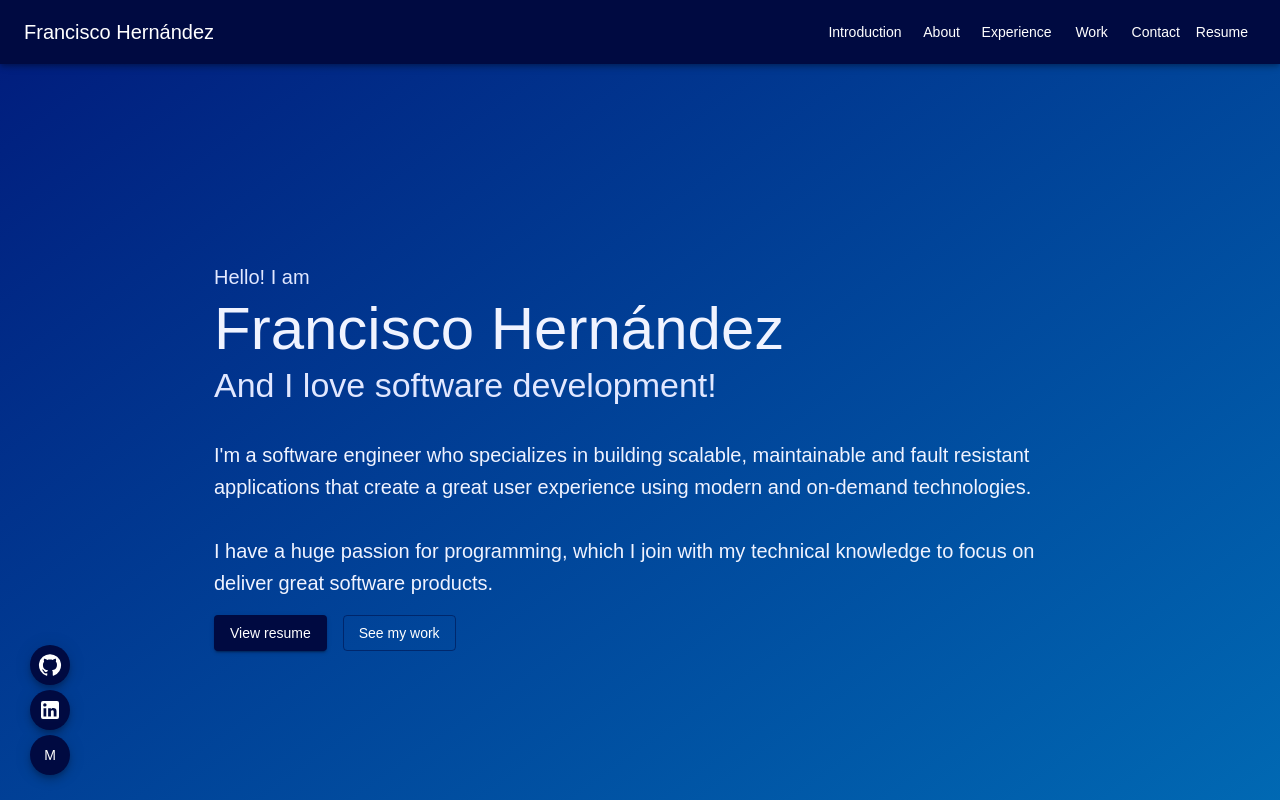
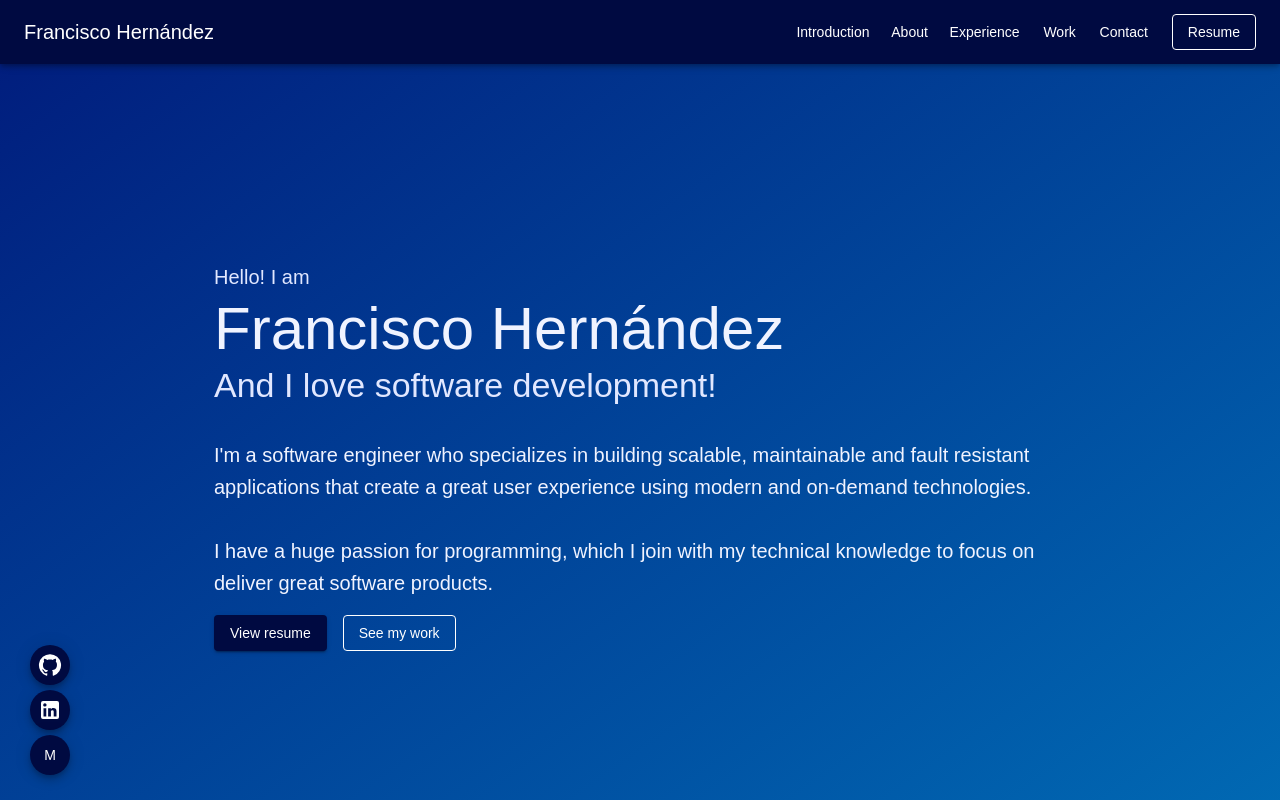
Before and after one commit to Eng-Francisco-Hernandez/portfolio, a React (Create React App) app: page / in a window 1280 px wide. Shown: the top 800 px of the page. Built offline with nearby package versions, Linux system fonts and the light colour scheme.

Commit message:
feat(final-adjustments): resume adjustments

```diff
--- a/src/components/introduction/Introduction.tsx
+++ b/src/components/introduction/Introduction.tsx
@@ -45,7 +45,10 @@ export default function Introduction(props: IntroductionProps) {
           View resume
         </Button>
         <AnchorLink href="#Work" offset={100}>
-          <Button variant="outlined" sx={{ color: "#fff" }}>
+          <Button
+            variant="outlined"
+            sx={{ color: "#fff", borderColor: "#fff" }}
+          >
             See my work
           </Button>
         </AnchorLink>
--- a/src/components/navbar/Navbar.tsx
+++ b/src/components/navbar/Navbar.tsx
@@ -41,6 +41,7 @@ const navItems = [
     href: "#Contact",
   },
 ];
+const personalResume = require("../../assets/files/personal_resume.pdf");
 
 export default function Navbar() {
   const [mobileOpen, setMobileOpen] = React.useState(false);
@@ -57,10 +58,15 @@ export default function Navbar() {
       <Divider />
       <List>
         {navItems.map((item, i) => (
-          <AnchorLink href={item.href} key={i} offset={100} style={{
-            textDecoration: "none",
-            color: "#fff"
-          }}>
+          <AnchorLink
+            href={item.href}
+            key={i}
+            offset={100}
+            style={{
+              textDecoration: "none",
+              color: "#fff",
+            }}
+          >
             <ListItem disablePadding>
               <ListItemButton sx={{ textAlign: "center" }}>
                 <ListItemText primary={item.title} />
@@ -68,6 +74,15 @@ export default function Navbar() {
             </ListItem>
           </AnchorLink>
         ))}
+        <ListItem disablePadding>
+          <ListItemButton
+            href={personalResume}
+            target="_blank"
+            sx={{ textAlign: "center" }}
+          >
+            <ListItemText primary="Resume" />
+          </ListItemButton>
+        </ListItem>
       </List>
       <div className="drawer-social-network-items-container">
         {socialNetworkItems.map((item, i) => {
@@ -114,7 +129,14 @@ export default function Navbar() {
                 <Button sx={{ color: "#fff" }}>{item.title}</Button>
               </AnchorLink>
             ))}
-            <Button sx={{ color: "#fff" }}>Resume</Button>
+            <Button
+              href={personalResume}
+              variant="outlined"
+              target="_blank"
+              sx={{ color: "#fff", borderColor: "#fff", ml: 2 }}
+            >
+              Resume
+            </Button>
           </Box>
         </Toolbar>
       </AppBar>
```
